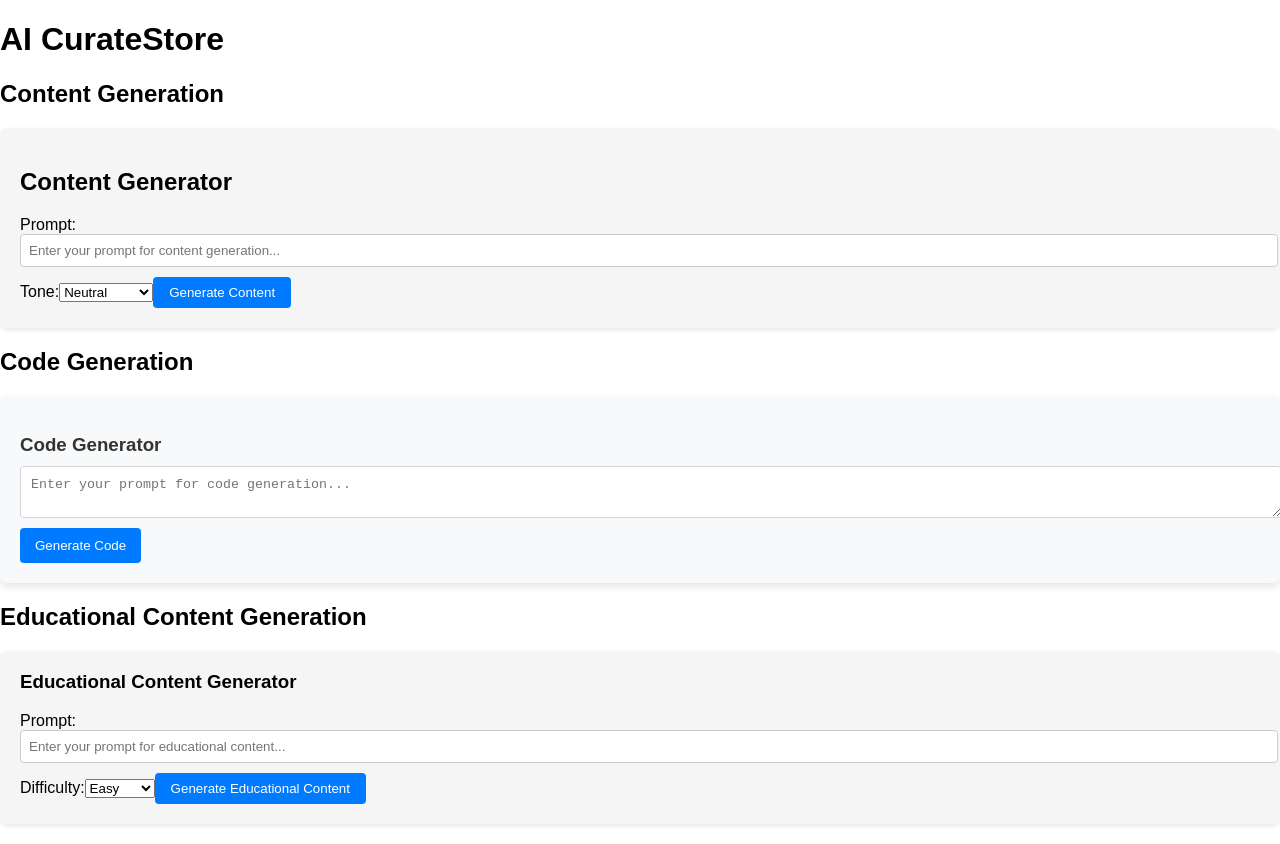
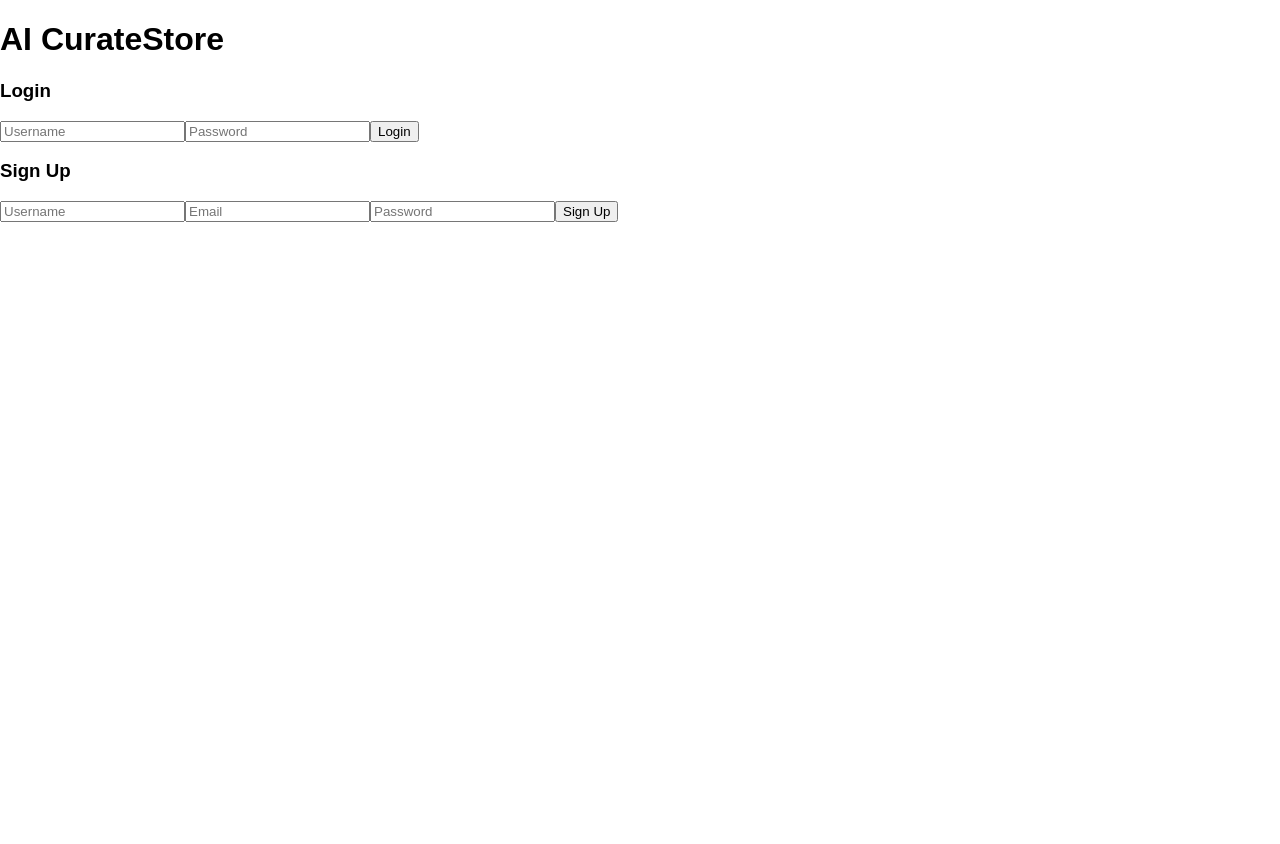
Before and after one commit to castvier/ai-curatestore, a React (Create React App) app in the folder react/frontend/: page / in a window 1280 px wide. After the commit the page ends 800 px from the top, so only its background shows below. Built offline with nearby package versions, Linux system fonts and the light colour scheme.

Commit message:
messy conversion attempt
Not working, handles db connection but react page doesn’t update

```diff
--- a/react/frontend/src/App.js
+++ b/react/frontend/src/App.js
@@ -1,12 +1,35 @@
-import React from 'react';
+import React, { useState } from 'react';
 import ContentGenerator from './components/ContentGenerator';
 import CodeGenerator from './components/CodeGenerator';
 import EducationalContentGenerator from './components/EducationalContentGenerator';
+import SignupForm from './components/SignupForm';
+import LoginForm from './components/LoginForm';
 
 const App = () => {
+  const [isLoggedIn, setIsLoggedIn] = useState(false);
+
+  const handleLoginSuccess = () => {
+    setIsLoggedIn(true);
+  };
+
+  const handleLogout = () => {
+    setIsLoggedIn(false);
+  };
+
+  if (!isLoggedIn) {
+    return (
+      <div>
+        <h1>AI CurateStore</h1>
+        <LoginForm onLoginSuccess={handleLoginSuccess} />
+        <SignupForm />
+      </div>
+    );
+  }
+
   return (
     <div>
       <h1>AI CurateStore</h1>
+      <button onClick={handleLogout}>Logout</button>
       <section>
         <h2>Content Generation</h2>
         <ContentGenerator />
--- /dev/null
+++ b/react/frontend/src/components/LoginForm.js
@@ -0,0 +1,34 @@
+import React, { useState } from 'react';
+import axios from 'axios';
+
+function LoginForm() {
+  const [username, setUsername] = useState('');
+  const [password, setPassword] = useState('');
+  const [error, setError] = useState('');
+
+  const handleSubmit = async (event) => {
+    event.preventDefault();
+    try {
+      const response = await axios.post('http://localhost:8020/login', { username, password });
+      alert('Login successful!');
+      setUsername('');
+      setPassword('');
+    } catch (err) {
+      setError('Invalid credentials. Please try again.');
+    }
+  };
+
+  return (
+    <div>
+      <h3>Login</h3>
+      <form onSubmit={handleSubmit}>
+        <input type="text" value={username} onChange={e => setUsername(e.target.value)} placeholder="Username" required />
+        <input type="password" value={password} onChange={e => setPassword(e.target.value)} placeholder="Password" required />
+        <button type="submit">Login</button>
+      </form>
+      {error && <p>{error}</p>}
+    </div>
+  );
+}
+
+export default LoginForm;
--- /dev/null
+++ b/react/frontend/src/components/SignupForm.js
@@ -0,0 +1,37 @@
+import React, { useState } from 'react';
+import axios from 'axios';
+
+function SignupForm() {
+  const [username, setUsername] = useState('');
+  const [password, setPassword] = useState('');
+  const [email, setEmail] = useState('');
+  const [error, setError] = useState('');
+
+  const handleSubmit = async (event) => {
+    event.preventDefault();
+    try {
+      const response = await axios.post('http://localhost:8020/signup', { username, password, email });
+      alert('Signup successful! Please check your email to verify your account.');
+      setUsername('');
+      setPassword('');
+      setEmail('');
+    } catch (err) {
+      setError(err.response.data);
+    }
+  };
+
+  return (
+    <div>
+      <h3>Sign Up</h3>
+      <form onSubmit={handleSubmit}>
+        <input type="text" value={username} onChange={e => setUsername(e.target.value)} placeholder="Username" required />
+        <input type="email" value={email} onChange={e => setEmail(e.target.value)} placeholder="Email" required />
+        <input type="password" value={password} onChange={e => setPassword(e.target.value)} placeholder="Password" required />
+        <button type="submit">Sign Up</button>
+      </form>
+      {error && <p>{error}</p>}
+    </div>
+  );
+}
+
+export default SignupForm;
```
Also changed, not shown: 1 other file (tests, documents, lock files or other folders).
